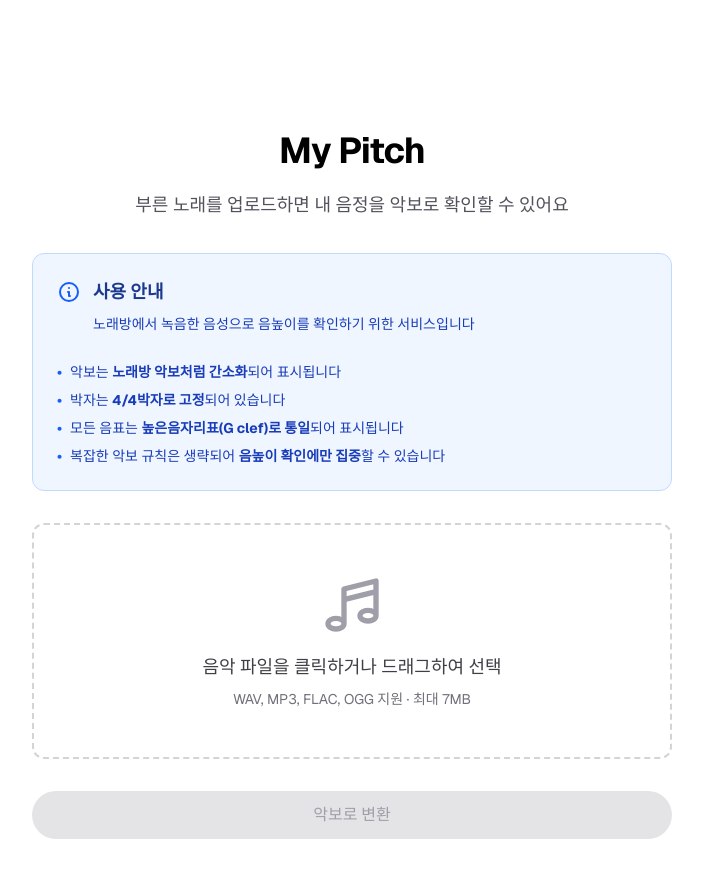
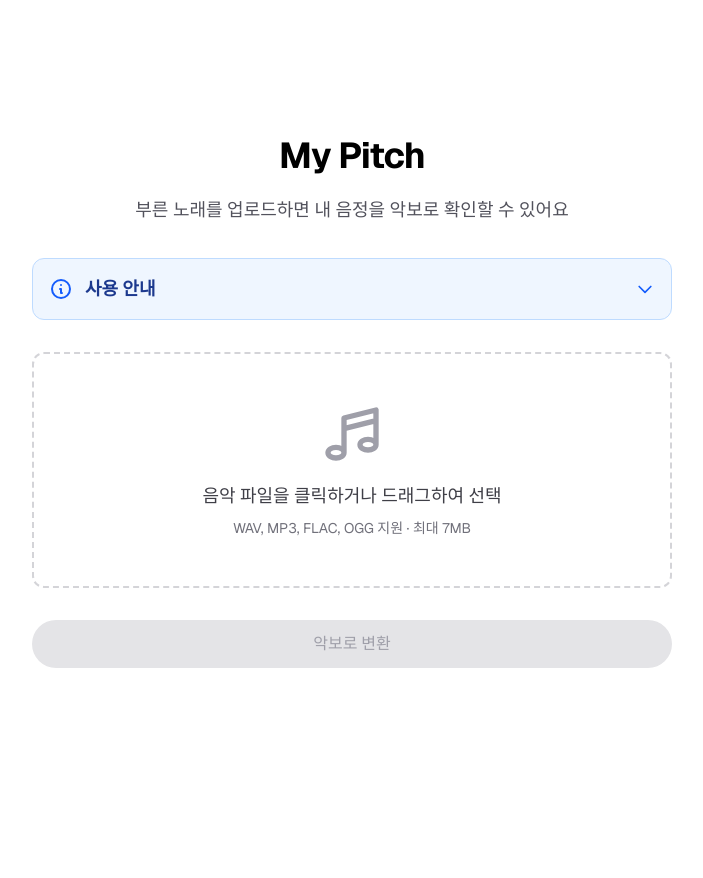
Before and after one commit to wooni-dev/my-pitch, a Next.js app in the folder client/: page / in a window 1280 px wide. Shown: the top 878 px of the page, without its empty margins (288-991 px from the left). After the commit the page ends 800 px from the top, so only its background shows below. Built offline with nearby package versions, Linux system fonts and the light colour scheme; no server answers.

Commit message:
사용 안내를 접을 수 있는 Accordion으로 변경

```diff
--- a/client/app/page.tsx
+++ b/client/app/page.tsx
@@ -12,6 +12,7 @@ export default function Home() {
   const [isUploading, setIsUploading] = useState(false);
   const [errorMessage, setErrorMessage] = useState<string>("");
   const [vocalType, setVocalType] = useState<"female" | "male" | null>(null);
+  const [isGuideOpen, setIsGuideOpen] = useState(false);
   const fileInputRef = useRef<HTMLInputElement>(null);
 
   const isAudioFile = (file: File): boolean => {
@@ -161,11 +162,15 @@ export default function Home() {
             </p>
           </div>
 
-          {/* 사용 안내 */}
-          <div className="bg-blue-50 dark:bg-blue-950/20 border border-blue-200 dark:border-blue-900 rounded-xl p-6">
-            <div className="flex items-start gap-3 mb-4">
+          {/* 사용 안내 - Accordion */}
+          <div className="bg-blue-50 dark:bg-blue-950/20 border border-blue-200 dark:border-blue-900 rounded-xl overflow-hidden">
+            <button
+              onClick={() => setIsGuideOpen(!isGuideOpen)}
+              className="w-full p-4 flex items-center justify-between hover:bg-blue-100 dark:hover:bg-blue-900/30 transition-colors cursor-pointer"
+            >
+              <div className="flex items-center gap-3">
                 <svg
-                className="w-6 h-6 text-blue-600 dark:text-blue-400 flex-shrink-0 mt-0.5"
+                  className="w-6 h-6 text-blue-600 dark:text-blue-400 flex-shrink-0"
                   fill="none"
                   stroke="currentColor"
                   viewBox="0 0 24 24"
@@ -177,15 +182,30 @@ export default function Home() {
                     d="M13 16h-1v-4h-1m1-4h.01M21 12a9 9 0 11-18 0 9 9 0 0118 0z"
                   />
                 </svg>
-              <div>
-                <h2 className="text-lg font-semibold text-blue-900 dark:text-blue-300 mb-2">
+                <h2 className="text-lg font-semibold text-blue-900 dark:text-blue-300">
                   사용 안내
                 </h2>
-                <p className="text-sm text-blue-800 dark:text-blue-300 mb-3">
+              </div>
+              <svg
+                className={`w-5 h-5 text-blue-600 dark:text-blue-400 transition-transform ${isGuideOpen ? 'rotate-180' : ''}`}
+                fill="none"
+                stroke="currentColor"
+                viewBox="0 0 24 24"
+              >
+                <path
+                  strokeLinecap="round"
+                  strokeLinejoin="round"
+                  strokeWidth={2}
+                  d="M19 9l-7 7-7-7"
+                />
+              </svg>
+            </button>
+
+            <div className={`transition-all duration-300 ease-in-out ${isGuideOpen ? 'max-h-96 opacity-100' : 'max-h-0 opacity-0'} overflow-hidden`}>
+              <div className="px-4 pb-4 pt-2 space-y-4">
+                <p className="text-sm text-blue-800 dark:text-blue-300">
                   노래방에서 녹음한 음성으로 음높이를 확인하기 위한 서비스입니다
                 </p>
-              </div>
-            </div>
 
                 <div className="space-y-2 text-sm text-blue-800 dark:text-blue-300">
                   <div className="flex items-start gap-2">
@@ -203,6 +223,8 @@ export default function Home() {
                   <div className="flex items-start gap-2">
                     <span className="text-blue-600 dark:text-blue-400 font-bold">•</span>
                     <span>복잡한 악보 규칙은 생략되어 <strong>음높이 확인에만 집중</strong>할 수 있습니다</span>
+                  </div>
+                </div>
               </div>
             </div>
           </div>
```
Lines whose indentation alone changed are shown as unchanged.
